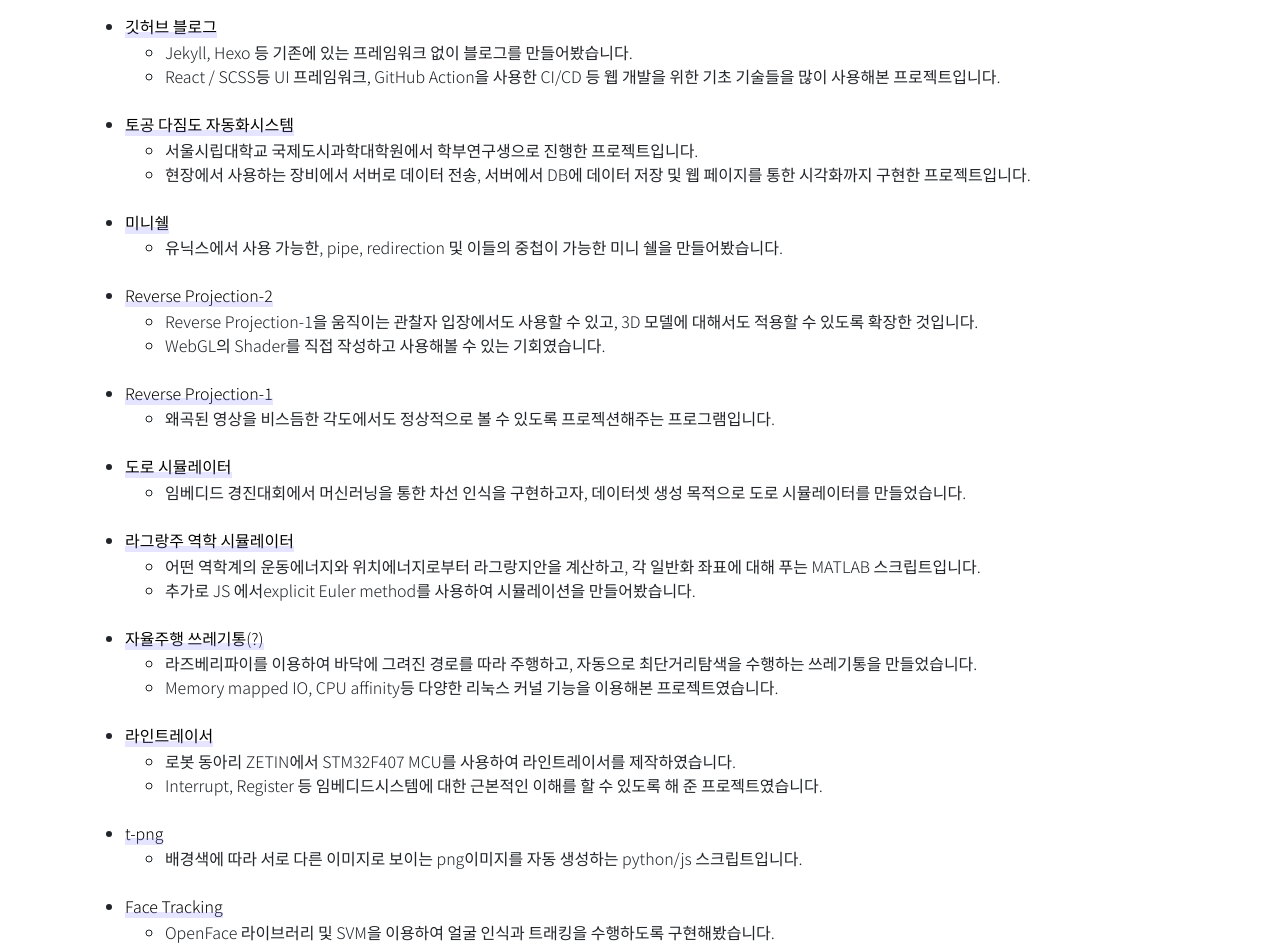
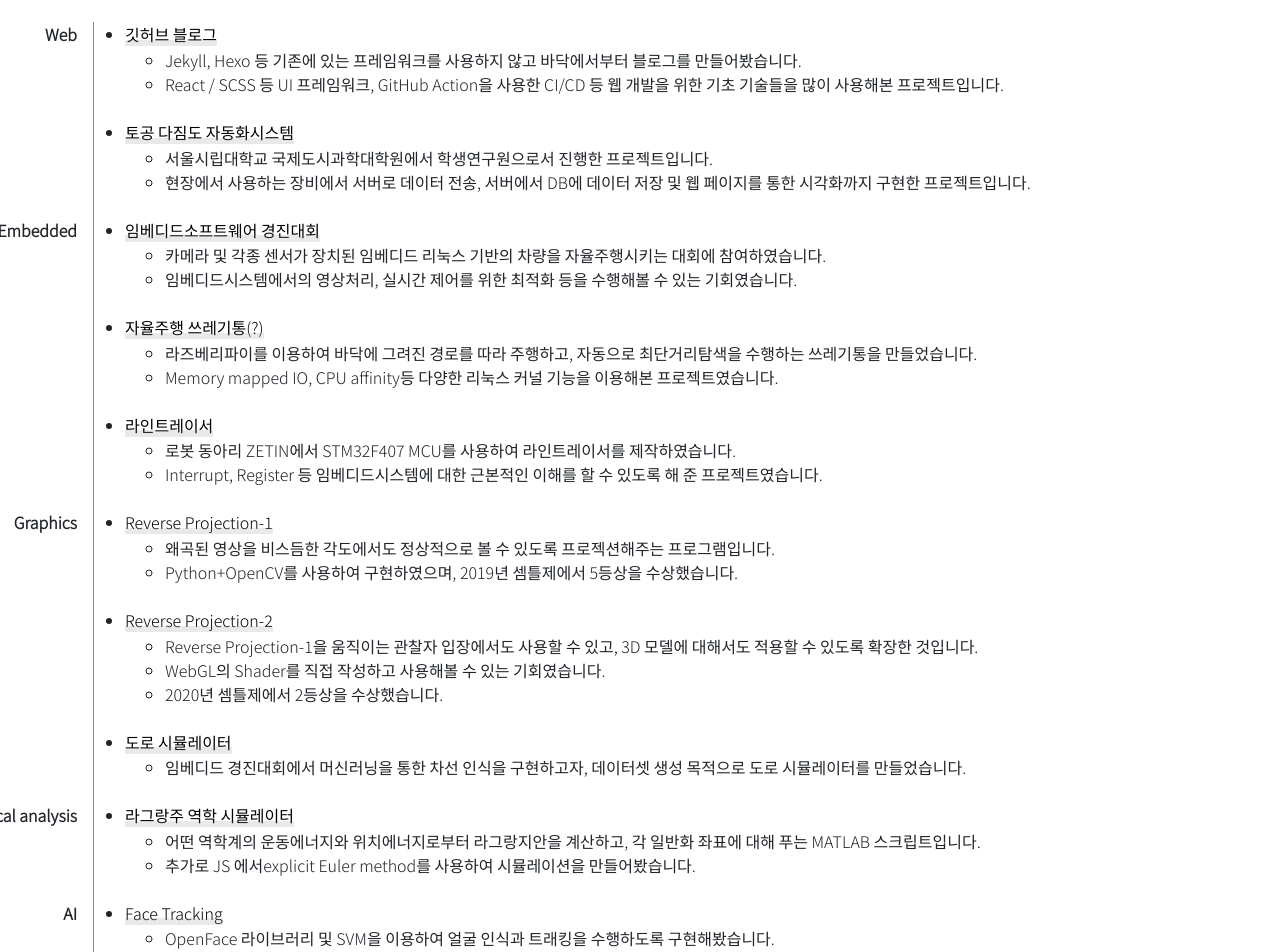
Before and after one commit to unknownpgr/unknownpgr.github.io, a React (Create React App) app: page /about in a window 1280 px wide. Shown: the part 320-1272 px from the top of the page. Built offline with nearby package versions, Linux system fonts and the light colour scheme.

Commit message:
Update about page

```diff
--- a/src/App/app.scss
+++ b/src/App/app.scss
@@ -4,10 +4,11 @@
 a {
   color: #000;
   border-bottom: solid 0px;
+  transition-duration: 0.5s;
 }
 
 a:hover {
-  color: #666;
+  color: #888;
   text-decoration: none;
 }
 
--- a/src/components/AboutPage/AboutPage.js
+++ b/src/components/AboutPage/AboutPage.js
@@ -9,9 +9,25 @@ function Ank(props) {
   return <a href={props.href} target='_blank' rel="noopener noreferrer" className="url">{props.children}</a>;
 }
 
+function ProjectItem({ link, title, descriptions }) {
+  return <li className="project-item">
+    <p><Ank href={link}>{title}</Ank></p>
+    <ul>
+      {descriptions.map((text, i) => <li key={i}>{text}</li>)}
+    </ul>
+  </li>;
+}
+
+function ProjectGroup({ children, label }) {
+  return <div className="project-group">
+    <div className="group-title">{children}</div>
+    <div className="group-label">{label}</div>
+  </div>;
+}
+
 function AboutPage(props) {
   return <div className="container aboutpage">
-    <h1>저는요 - About UnknownPgr. <Emoji emoji='😁' /></h1>
+    <h1>저는요 - About UnknownPgr. <Emoji emoji='😀' /></h1>
     <ul>
       <li>항상 새로운 분야에 도전합니다.</li>
       <li>컴퓨터를 다른 분야에 적용해 새로운 가치를 이끌어내는 것이 제 목표입니다.</li>
@@ -20,79 +36,88 @@ function AboutPage(props) {
     </ul>
     <h2>Selected Projects <Emoji emoji='🧾' /></h2>
     <ul>
-      <li>
-        <p><Ank href='https://github.com/unknownpgr/github-blog'>깃허브 블로그</Ank></p>
-        <ul>
-          <li>Jekyll, Hexo 등 기존에 있는 프레임워크 없이 블로그를 만들어봤습니다.</li>
-          <li>React / SCSS등 UI 프레임워크, GitHub Action을 사용한 CI/CD 등 웹 개발을 위한 기초 기술들을 많이 사용해본 프로젝트입니다.</li>
-        </ul>
-      </li>
-      <li>
-        <p><Ank href='https://github.com/unknownpgr/uos-urban'>토공 다짐도 자동화시스템</Ank></p>
-        <ul>
-          <li>서울시립대학교 국제도시과학대학원에서 학부연구생으로 진행한 프로젝트입니다.</li>
-          <li>현장에서 사용하는 장비에서 서버로 데이터 전송, 서버에서 DB에 데이터 저장 및 웹 페이지를 통한 시각화까지 구현한 프로젝트입니다.</li>
-        </ul>
-      </li>
-      <li>
-        <p><Ank href='https://github.com/unknownpgr/mini-shell'>미니쉘</Ank></p>
-        <ul>
-          <li>유닉스에서 사용 가능한, pipe, redirection 및 이들의 중첩이 가능한 미니 쉘을 만들어봤습니다.</li>
-        </ul>
-      </li>
-      <li>
-        <p><Ank href='https://github.com/unknownpgr/auto-projection-matching-2'>Reverse
-                            Projection-2</Ank></p>
-        <ul>
-          <li>Reverse Projection-1을 움직이는 관찰자 입장에서도 사용할 수 있고, 3D 모델에 대해서도 적용할 수 있도록 확장한 것입니다.</li>
-          <li>WebGL의 Shader를 직접 작성하고 사용해볼 수 있는 기회였습니다.</li>
-        </ul>
-      </li>
-      <li>
-        <p><Ank href='https://github.com/unknownpgr/auto-projection-matching'>Reverse Projection-1</Ank></p>
-        <ul>
-          <li>왜곡된 영상을 비스듬한 각도에서도 정상적으로 볼 수 있도록 프로젝션해주는 프로그램입니다.</li>
-        </ul>
-      </li>
-      <li>
-        <p><Ank href='https://github.com/unknownpgr/road-simulator'>도로 시뮬레이터</Ank></p>
-        <ul>
-          <li>임베디드 경진대회에서 머신러닝을 통한 차선 인식을 구현하고자, 데이터셋 생성 목적으로 도로 시뮬레이터를 만들었습니다.</li>
-        </ul>
-      </li>
-      <li>
-        <p><Ank href='https://github.com/unknownpgr/lagrangian-mechanics'>라그랑주 역학 시뮬레이터</Ank></p>
-        <ul>
-          <li>어떤 역학계의 운동에너지와 위치에너지로부터 라그랑지안을 계산하고, 각 일반화 좌표에 대해 푸는 MATLAB 스크립트입니다.</li>
-          <li>추가로 JS 에서explicit Euler method를 사용하여 시뮬레이션을 만들어봤습니다.</li>
-        </ul>
-      </li>
-      <li>
-        <p><Ank href='htps://github.com/unknownpgr/trashcan'>자율주행 쓰레기통(?)</Ank></p>
-        <ul>
-          <li>라즈베리파이를 이용하여 바닥에 그려진 경로를 따라 주행하고, 자동으로 최단거리탐색을 수행하는 쓰레기통을 만들었습니다.</li>
-          <li>Memory mapped IO, CPU affinity등 다양한 리눅스 커널 기능을 이용해본 프로젝트였습니다.</li>
-        </ul>
-      </li>
-      <li>
-        <p><Ank href='https://github.com/unknownpgr/zetin-linetracer-custom'>라인트레이서</Ank></p>
-        <ul>
-          <li>로봇 동아리 ZETIN에서 STM32F407 MCU를 사용하여 라인트레이서를 제작하였습니다.</li>
-          <li>Interrupt, Register 등 임베디드시스템에 대한 근본적인 이해를 할 수 있도록 해 준 프로젝트였습니다.</li>
-        </ul>
-      </li>
-      <li>
-        <p><Ank href='https://github.com/unknownpgr/t-png'>t-png</Ank></p>
-        <ul>
-          <li>배경색에 따라 서로 다른 이미지로 보이는 png이미지를 자동 생성하는 python/js 스크립트입니다.</li>
-        </ul>
-      </li>
-      <li>
-        <p><Ank href='https://github.com/unknownpgr/face_recognize'>Face Tracking</Ank></p>
-        <ul>
-          <li>OpenFace 라이브러리 및 SVM을 이용하여 얼굴 인식과 트래킹을 수행하도록 구현해봤습니다.</li>
-        </ul>
-      </li>
+      <ProjectGroup >Web</ProjectGroup>
+      <ProjectItem
+        link='https://github.com/unknownpgr/github-blog'
+        title='깃허브 블로그'
+        descriptions={[
+          'Jekyll, Hexo 등 기존에 있는 프레임워크를 사용하지 않고 바닥에서부터 블로그를 만들어봤습니다.',
+          'React / SCSS 등 UI 프레임워크, GitHub Action을 사용한 CI/CD 등 웹 개발을 위한 기초 기술들을 많이 사용해본 프로젝트입니다.'
+        ]} />
+      <ProjectItem
+        link='https://github.com/unknownpgr/uos-urban'
+        title='토공 다짐도 자동화시스템'
+        descriptions={[
+          '서울시립대학교 국제도시과학대학원에서 학생연구원으로서 진행한 프로젝트입니다.',
+          '현장에서 사용하는 장비에서 서버로 데이터 전송, 서버에서 DB에 데이터 저장 및 웹 페이지를 통한 시각화까지 구현한 프로젝트입니다.',
+        ]} />
+      <ProjectGroup>Embedded</ProjectGroup>
+      <ProjectItem
+        link='https://github.com/shythm/eswcontest-car'
+        title='임베디드소프트웨어 경진대회'
+        descriptions={[
+          '카메라 및 각종 센서가 장치된 임베디드 리눅스 기반의 차량을 자율주행시키는 대회에 참여하였습니다.',
+          '임베디드시스템에서의 영상처리, 실시간 제어를 위한 최적화 등을 수행해볼 수 있는 기회였습니다.',
+        ]} />
+      <ProjectItem
+        link='htps://github.com/unknownpgr/trashcan'
+        title='자율주행 쓰레기통(?)'
+        descriptions={[
+          '라즈베리파이를 이용하여 바닥에 그려진 경로를 따라 주행하고, 자동으로 최단거리탐색을 수행하는 쓰레기통을 만들었습니다.',
+          'Memory mapped IO, CPU affinity등 다양한 리눅스 커널 기능을 이용해본 프로젝트였습니다.',
+        ]} />
+      <ProjectItem
+        link='https://github.com/unknownpgr/zetin-linetracer-custom'
+        title='라인트레이서'
+        descriptions={[
+          '로봇 동아리 ZETIN에서 STM32F407 MCU를 사용하여 라인트레이서를 제작하였습니다.',
+          'Interrupt, Register 등 임베디드시스템에 대한 근본적인 이해를 할 수 있도록 해 준 프로젝트였습니다.',
+        ]} />
+      <ProjectGroup>Graphics</ProjectGroup>
+      <ProjectItem
+        link='https://github.com/unknownpgr/auto-projection-matching'
+        title='Reverse Projection-1'
+        descriptions={[
+          '왜곡된 영상을 비스듬한 각도에서도 정상적으로 볼 수 있도록 프로젝션해주는 프로그램입니다.',
+          'Python+OpenCV를 사용하여 구현하였으며, 2019년 셈틀제에서 5등상을 수상했습니다.'
+        ]} />
+      <ProjectItem
+        link='https://github.com/unknownpgr/auto-projection-matching-2'
+        title='Reverse Projection-2'
+        descriptions={[
+          'Reverse Projection-1을 움직이는 관찰자 입장에서도 사용할 수 있고, 3D 모델에 대해서도 적용할 수 있도록 확장한 것입니다.',
+          'WebGL의 Shader를 직접 작성하고 사용해볼 수 있는 기회였습니다.',
+          '2020년 셈틀제에서 2등상을 수상했습니다.',
+        ]} />
+      <ProjectItem
+        link='https://github.com/unknownpgr/road-simulator'
+        title='도로 시뮬레이터'
+        descriptions={[
+          '임베디드 경진대회에서 머신러닝을 통한 차선 인식을 구현하고자, 데이터셋 생성 목적으로 도로 시뮬레이터를 만들었습니다.',
+        ]} />
+      <ProjectGroup>Numerical analysis</ProjectGroup>
+      <ProjectItem
+        link='https://github.com/unknownpgr/lagrangian-mechanics'
+        title='라그랑주 역학 시뮬레이터'
+        descriptions={[
+          '어떤 역학계의 운동에너지와 위치에너지로부터 라그랑지안을 계산하고, 각 일반화 좌표에 대해 푸는 MATLAB 스크립트입니다.',
+          '추가로 JS 에서explicit Euler method를 사용하여 시뮬레이션을 만들어봤습니다.',
+        ]} />
+      <ProjectGroup>AI</ProjectGroup>
+      <ProjectItem
+        link='https://github.com/unknownpgr/face_recognize'
+        title='Face Tracking'
+        descriptions={[
+          'OpenFace 라이브러리 및 SVM을 이용하여 얼굴 인식과 트래킹을 수행하도록 구현해봤습니다.',
+        ]} />
+      <ProjectGroup>Fun projects</ProjectGroup>
+      <ProjectItem
+        link='https://github.com/unknownpgr/t-png'
+        title='t-png'
+        descriptions={[
+          '배경색에 따라 서로 다른 이미지로 보이는 png이미지를 자동 생성하는 python/js 스크립트입니다.',
+          'PseudoInverse 등 선형대수 연산을 사용했습니다.'
+        ]} />
     </ul>
     <h2>Work Experiences <Emoji emoji='👨‍💻' /></h2>
     <ul>
@@ -122,10 +147,16 @@ function AboutPage(props) {
         <p>학업우수장학(II) (2019년 2학기~2020년 2학기)</p>
       </li>
       <li>
-        <p>서울시립대학교 X-TWICE 실전문제연구단 장려상</p>
+        <p>서울시립대학교 2020년 X-TWICE 실전문제연구단 장려상</p>
         <ul>
           <li>딥러닝 기반 연관논문 추천시스템 개발 및 평가</li>
         </ul>
+      </li>
+      <li>
+        <p>서울시립대학교 2020년 셈틀제 2등</p>
+      </li>
+      <li>
+        <p>서울시립대학교 2019년 셈틀제 5등</p>
       </li>
       <li>
         <p>성균관대학교 2019 전국 대학생 자율주행차 융합설계 경진대회 최우수상(주행 부문)</p>
@@ -142,18 +173,15 @@ function AboutPage(props) {
       <li>
         <p>
           <strong>Gwon, J</strong>., Kwon, M., &amp; Jung, H. (2020, April). Analyzing Bias of Comments on Political News Articles to Facilitate Transparent Online Communities. In Proceedings of the 2020 Symposium on Emerging Research from Asia and on Asian Contexts and Cultures (pp. 49-52).
-
-            </p>
+        </p>
         <ul>
           <li><Ank href='https://dl.acm.org/profile/99659569708'>https://dl.acm.org/profile/99659569708</Ank></li>
         </ul>
       </li>
       <li>
         <p>
-
           Lee, W., Kwon, M., Hyun, Y., Lee, J., <strong>Gwon, J</strong>., & Jung, H. (2020, April). Uncovering CHI Reviewers Needs and Barriers. In Proceedings of the 2020 Symposium on Emerging Research from Asia and on Asian Contexts and Cultures (pp. 57-60).
-
-            </p>
+        </p>
         <ul>
           <li>
             <Ank href='https://dl.acm.org/doi/abs/10.1145/3391203.3391218'>https://dl.acm.org/doi/abs/10.1145/3391203.3391218</Ank>
@@ -161,10 +189,11 @@ function AboutPage(props) {
         </ul>
       </li>
     </ul>
-    <h2>Contact</h2>
+    <h2>Contact <Emoji emoji='📞' /></h2>
     <ul>
       <li><Emoji emoji='🏡'></Emoji> Korea / Seoul</li>
       <li><Emoji emoji="📧"></Emoji> unknownpgr@gmail.com</li>
+      <li><Emoji emoji="🐙"></Emoji> <Ank href='https://github.com/unknownpgr'> https://github.com/unknownpgr </Ank></li>
     </ul>
   </div>;
 }
--- a/src/components/AboutPage/AboutPage.scss
+++ b/src/components/AboutPage/AboutPage.scss
@@ -1,16 +1,20 @@
 .aboutpage {
   h1 {
     margin-top: 4rem;
-        margin-bottom: 3rem;
+    margin-bottom: 2rem;
   }
 
-    p {
-        margin-bottom: 0.1rem;
-        margin-top: 1.5rem;
+  h2 {
+    margin-top: 2rem;
+    margin-bottom: 2rem;
   }
 
   a {
     position: relative;
+  }
+
+  a:hover {
+    padding-left: 0.2rem;
   }
 
   a::after {
@@ -19,8 +23,42 @@
     right: 0px;
     bottom: 0rem;
     content: '';
-        background-color: #8888ff38;
+    background-color: #88888830;
     height: 10px;
     height: 0.4rem;
   }
+
+  p {
+    margin-bottom: 0.1rem;
   }
+
+  .project-item {
+    padding-bottom: 1.5rem;
+    position: relative;
+  }
+
+  .project-item::before {
+    content: '';
+    position: absolute;
+    background-color: #888;
+    height: 100%;
+    width: 1px;
+    left: -2rem;
+  }
+
+  .project-group {
+    .group-title {
+      position: absolute;
+      display: inline;
+      font-weight: bold;
+      transform: translateX(-100%) translateX(-3rem);
+    }
+    .group-label {
+      position: absolute;
+      display: inline;
+      font-size: 0.8rem;
+      color: #888;
+      transform: translateX(-100%) translateX(-3rem) translateY(1.5rem);
+    }
+  }
+}
```
Lines whose indentation alone changed are shown as unchanged.
